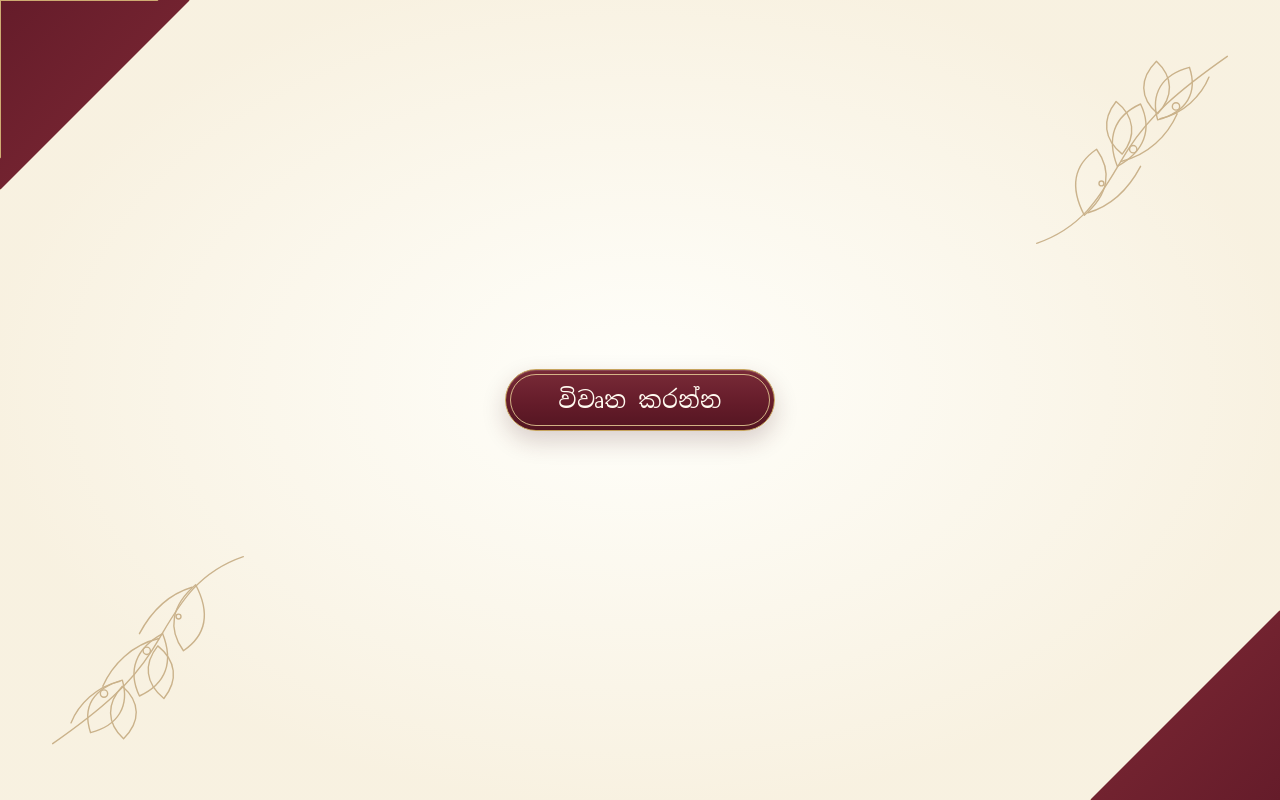
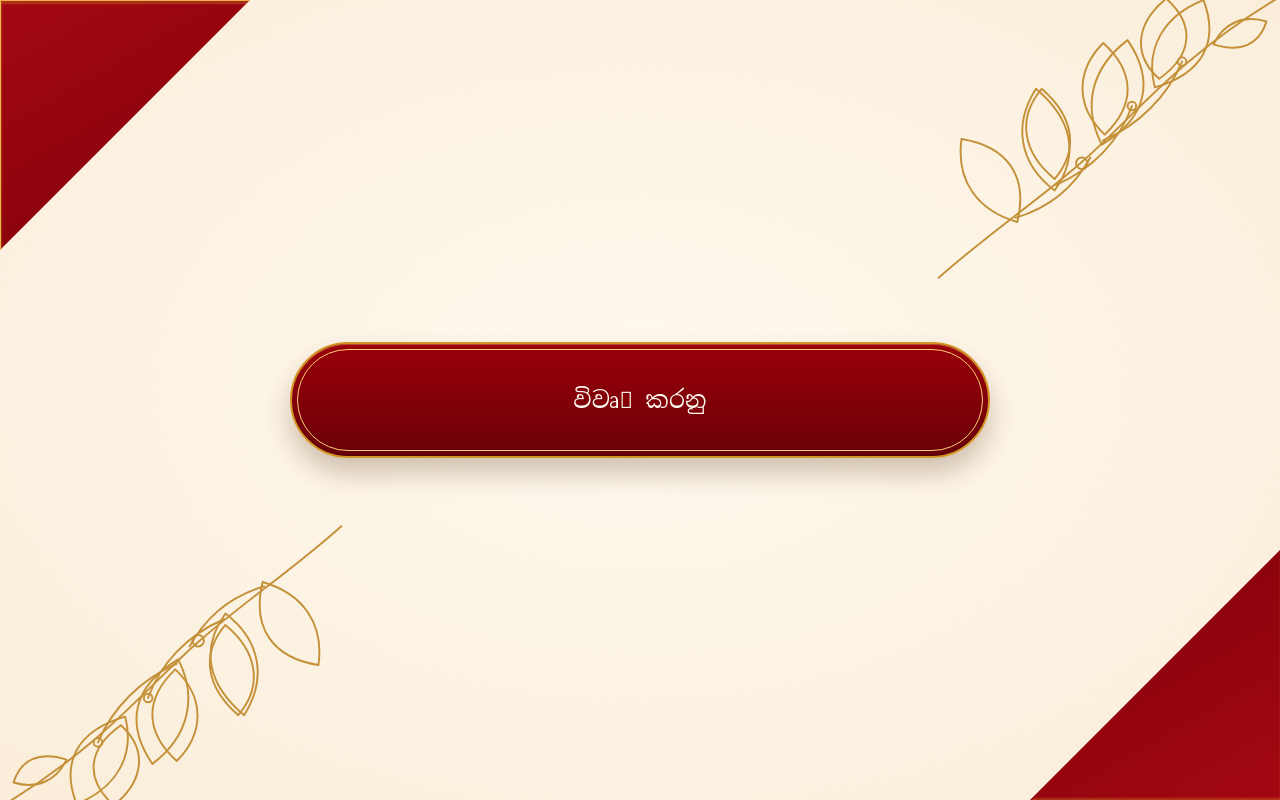
Before and after one commit to Rashminavo/meghana_wes_invitation, a Next.js app in the folder ves-mangalya-invitation/: page / in a window 1280 px wide. Built offline with nearby package versions, Linux system fonts and the light colour scheme.

Commit message:
Update FloralCorner SVG and enhance invitation button styles

```diff
--- a/ves-mangalya-invitation/pages/index.js
+++ b/ves-mangalya-invitation/pages/index.js
@@ -3,17 +3,20 @@ import { useRouter } from 'next/router';
 
 function FloralCorner({ className }) {
   return (
-    <svg className={className} viewBox="0 0 180 180" fill="none" aria-hidden="true">
-      <path d="M12 168C56 153 69 119 87 91C104 64 128 43 168 15" />
-      <path d="M51 145C39 122 42 104 61 91C74 109 71 128 51 145Z" />
-      <path d="M78 105C69 82 75 64 97 54C107 75 100 93 78 105Z" />
-      <path d="M111 67C105 46 114 30 137 24C144 45 135 60 111 67Z" />
-      <path d="M54 143C74 137 88 122 97 105M81 101C103 96 119 80 127 62M113 66C132 62 147 47 153 32" />
-      <path d="M82 95C67 83 65 67 77 52C92 64 94 80 82 95Z" />
-      <path d="M111 62C96 49 96 33 110 19C124 32 124 48 111 62Z" />
-      <circle cx="91" cy="91" r="3" />
-      <circle cx="126" cy="56" r="3" />
-      <circle cx="65" cy="119" r="2" />
+    <svg className={className} viewBox="0 0 260 220" fill="none" aria-hidden="true">
+      <path d="M11 208C47 176 78 156 110 128C147 96 177 55 249 12" />
+      <path d="M66 169C38 161 23 140 27 111C58 116 74 136 66 169Z" />
+      <path d="M92 147C67 128 63 101 79 76C104 97 110 122 92 147Z" />
+      <path d="M125 115C111 88 118 61 143 42C162 70 157 96 125 115Z" />
+      <path d="M162 75C155 48 168 25 196 14C207 43 196 65 162 75Z" />
+      <path d="M65 166C89 159 106 144 117 124M93 143C119 132 138 111 146 88M126 112C151 101 171 81 181 57" />
+      <path d="M92 139C69 120 66 96 83 76C106 96 109 119 92 139Z" />
+      <path d="M127 108C106 88 107 63 126 44C148 64 149 87 127 108Z" />
+      <path d="M165 69C146 52 149 30 170 13C190 31 189 52 165 69Z" />
+      <path d="M203 45C210 30 224 24 240 29C235 45 222 51 203 45Z" />
+      <circle cx="111" cy="128" r="4" />
+      <circle cx="146" cy="88" r="3" />
+      <circle cx="181" cy="57" r="3" />
     </svg>
   );
 }
@@ -40,15 +43,17 @@ export default function Home() {
         onClick={openInvitation}
         disabled={isOpening}
       >
-        විවෘත කරන්න
+        විවෘ૔ කරනු
       </button>
 
       <style jsx>{`
         .invitation-launcher {
           align-items: center;
           background:
-            radial-gradient(ellipse at 50% 48%, rgba(255, 255, 251, 0.98), rgba(248, 241, 224, 0.92) 72%),
-            #f8f3e8;
+            radial-gradient(ellipse at 50% 48%, rgba(255, 251, 242, 0.82), rgba(250, 236, 215, 0.48) 100%),
+            repeating-linear-gradient(115deg, rgba(160, 112, 55, 0.025) 0, rgba(160, 112, 55, 0.025) 1px, transparent 1px, transparent 5px),
+            repeating-linear-gradient(25deg, rgba(135, 88, 42, 0.018) 0, rgba(135, 88, 42, 0.018) 1px, transparent 1px, transparent 7px),
+            #fbf0de;
           color: #651c2a;
           display: flex;
           height: 100vh;
@@ -66,16 +71,14 @@ export default function Home() {
         }
 
         .corner-ornament {
-          height: clamp(90px, 18vw, 190px);
+          height: clamp(110px, 24vw, 250px);
           pointer-events: none;
           position: absolute;
-          width: clamp(90px, 18vw, 190px);
+          width: clamp(110px, 24vw, 250px);
         }
 
         .corner-top-left {
-          background: linear-gradient(135deg, #651c2a, #7f2935);
-          border-bottom: 1px solid #b69354;
-          border-right: 1px solid #b69354;
+          background: linear-gradient(150deg, #a40812 0%, #87020b 78%, #64030a 100%);
           clip-path: polygon(0 0, 100% 0, 0 100%);
           left: 0;
           top: 0;
@@ -83,7 +86,7 @@ export default function Home() {
 
         .corner-top-left::after,
         .corner-bottom-right::after {
-          border: 1px solid rgba(218, 188, 123, 0.9);
+          border: 1px solid rgba(244, 190, 77, 0.95);
           content: '';
           height: 100%;
           position: absolute;
@@ -91,77 +94,77 @@ export default function Home() {
         }
 
         .corner-top-left::after {
-          clip-path: polygon(0 0, 83% 0, 0 83%);
+          clip-path: polygon(0 0, 100% 0, 0 100%);
+          filter: drop-shadow(0 2px 1px #d8982d);
         }
 
         .corner-bottom-right {
-          background: linear-gradient(315deg, #651c2a, #7f2935);
-          border-left: 1px solid #b69354;
-          border-top: 1px solid #b69354;
+          background: linear-gradient(330deg, #a40812 0%, #87020b 78%, #64030a 100%);
           bottom: 0;
           clip-path: polygon(100% 0, 100% 100%, 0 100%);
           right: 0;
         }
 
         .corner-bottom-right::after {
-          clip-path: polygon(100% 17%, 100% 100%, 17% 100%);
+          clip-path: polygon(100% 0, 100% 100%, 0 100%);
+          filter: drop-shadow(0 -2px 1px #d8982d);
         }
 
         .floral {
-          color: #a47d42;
-          height: clamp(112px, 21vw, 220px);
-          opacity: 0.54;
+          color: #bd8423;
+          height: clamp(155px, 30vw, 315px);
+          opacity: 0.88;
           pointer-events: none;
           position: absolute;
           stroke: currentColor;
           stroke-linecap: round;
           stroke-linejoin: round;
-          stroke-width: 1.15;
-          width: clamp(112px, 21vw, 220px);
+          stroke-width: 1.35;
+          width: clamp(180px, 37vw, 390px);
         }
 
         .floral-top-right {
-          right: clamp(8px, 3vw, 38px);
-          top: clamp(8px, 3vw, 38px);
+          right: -24px;
+          top: -20px;
         }
 
         .floral-bottom-left {
-          bottom: clamp(8px, 3vw, 38px);
-          left: clamp(8px, 3vw, 38px);
+          bottom: -24px;
+          left: -24px;
           transform: rotate(180deg);
         }
 
         .open-invitation {
           appearance: none;
-          background: linear-gradient(180deg, #792b38 0%, #651c2a 55%, #531521 100%);
-          border: 1px solid #c6a45e;
+          background: linear-gradient(180deg, #9b0008 0%, #830008 48%, #690008 100%);
+          border: 2px solid #d39425;
           border-radius: 999px;
-          box-shadow: 0 10px 25px rgba(69, 25, 28, 0.2), inset 0 1px 0 rgba(255, 255, 255, 0.14);
+          box-shadow: 0 15px 26px rgba(95, 53, 25, 0.28), inset 0 1px 0 rgba(255, 238, 190, 0.28), inset 0 -2px 0 rgba(70, 0, 4, 0.4);
           color: #fffaf0;
           cursor: pointer;
           font-family: 'Noto Serif Sinhala', 'Georgia', serif;
           font-size: clamp(17px, 2.4vw, 23px);
           font-weight: 500;
           letter-spacing: 0.015em;
-          min-height: 62px;
-          min-width: min(270px, 76vw);
-          padding: 10px 38px;
+          min-height: clamp(76px, 9vw, 142px);
+          min-width: min(700px, 76vw);
+          padding: 14px 48px;
           position: relative;
           transition: box-shadow 240ms ease, filter 240ms ease, transform 240ms ease;
           z-index: 1;
         }
 
         .open-invitation::before {
-          border: 1px solid rgba(230, 205, 150, 0.85);
+          border: 1px solid rgba(255, 218, 126, 0.94);
           border-radius: inherit;
           content: '';
-          inset: 4px;
+          inset: 5px;
           pointer-events: none;
           position: absolute;
         }
 
         .open-invitation:hover {
-          box-shadow: 0 12px 30px rgba(69, 25, 28, 0.25), 0 0 18px rgba(194, 157, 82, 0.34), inset 0 1px 0 rgba(255, 255, 255, 0.18);
+          box-shadow: 0 16px 32px rgba(69, 25, 28, 0.29), 0 0 22px rgba(227, 177, 67, 0.5), inset 0 1px 0 rgba(255, 255, 255, 0.2);
           filter: brightness(1.08);
           transform: translateY(-2px);
         }
@@ -177,18 +180,18 @@ export default function Home() {
 
         @media (max-width: 480px) {
           .corner-ornament {
-            height: 105px;
-            width: 105px;
+            height: 115px;
+            width: 115px;
           }
 
           .floral {
-            height: 128px;
-            width: 128px;
+            height: 165px;
+            width: 205px;
           }
 
           .open-invitation {
-            min-height: 58px;
-            min-width: min(250px, 78vw);
+            min-height: 68px;
+            min-width: min(350px, 78vw);
             padding-inline: 28px;
           }
         }
```
